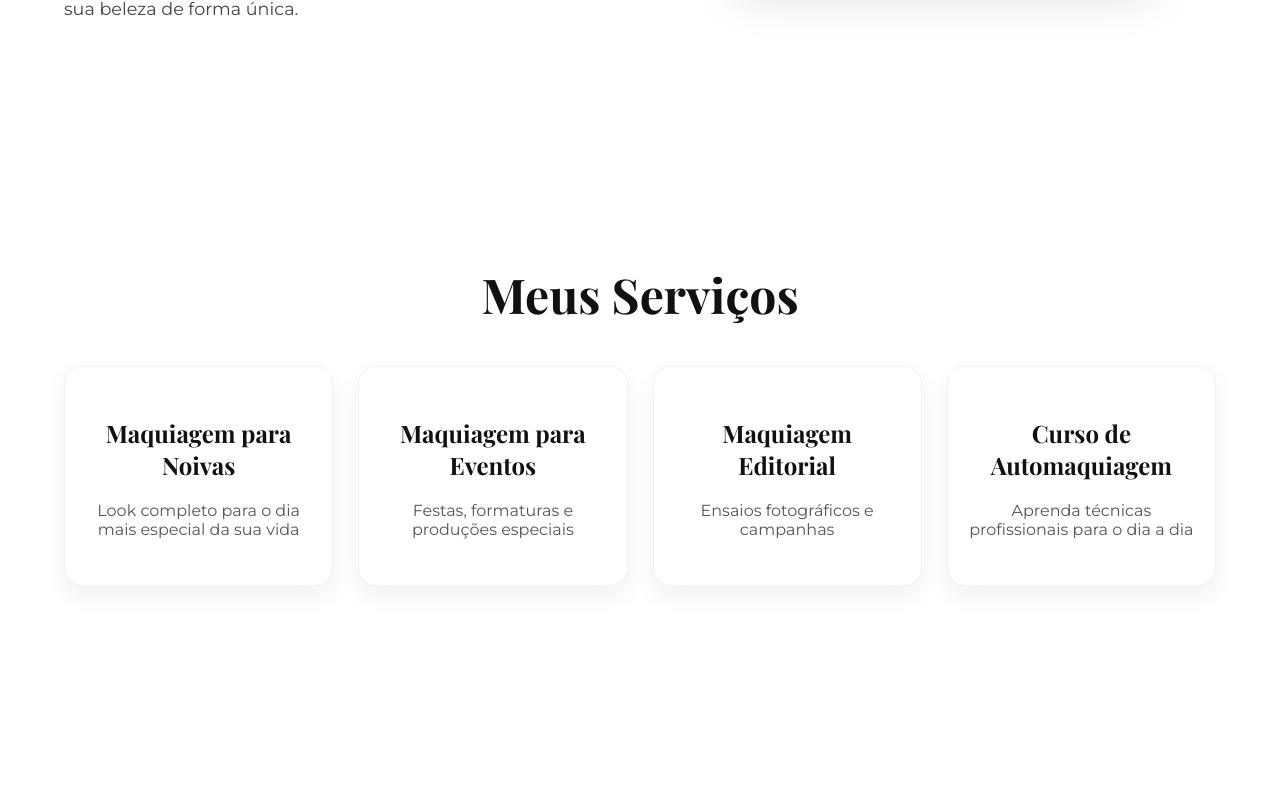
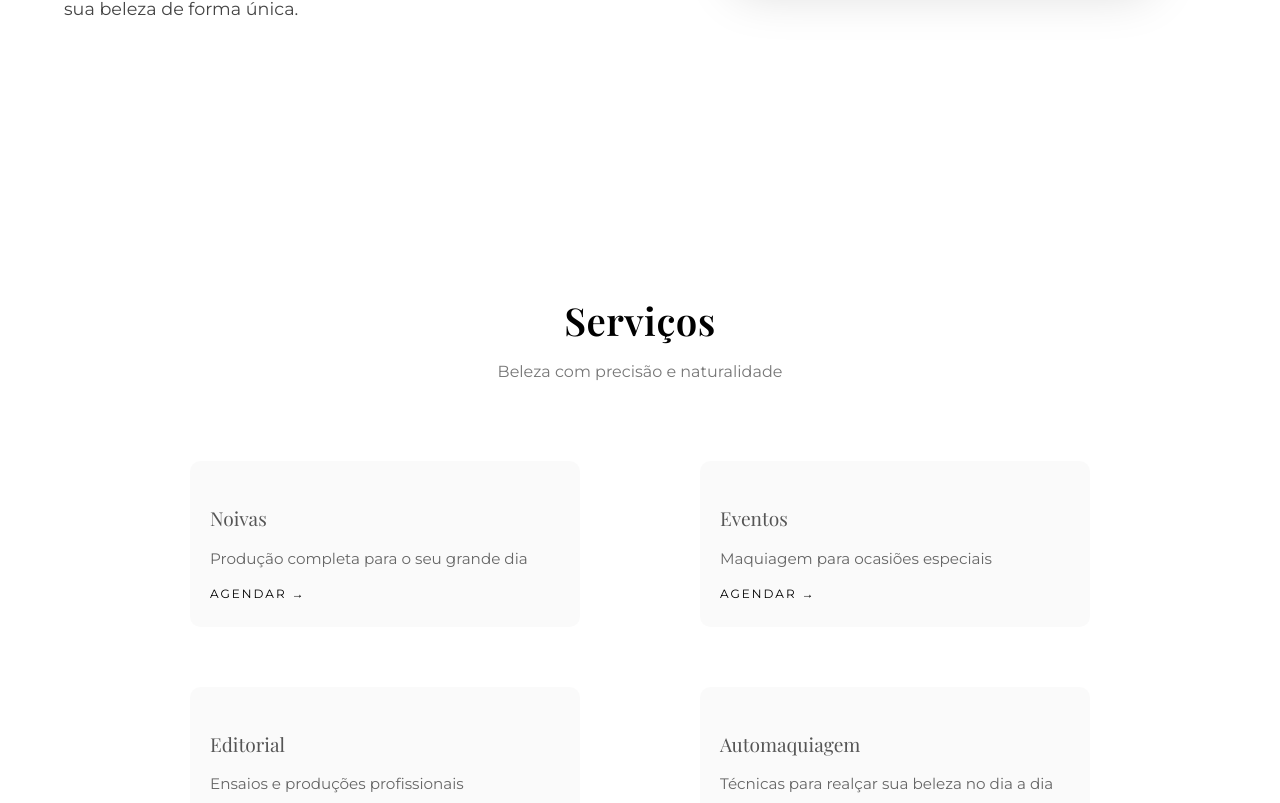
Before and after one commit to debbsouz/glow-studio-website, a React (Vite) app: page / in a window 1280 px wide. Shown: the part 1452-2255 px from the top of the page. Built offline with nearby package versions, Linux system fonts and the light colour scheme.

Commit message:
refinar o layout dos serviços com cartões transparentes sutis e tipografia consistente

```diff
--- a/src/components/Services.jsx
+++ b/src/components/Services.jsx
@@ -1,28 +1,137 @@
+import { useEffect, useRef } from 'react';
+
 function Services() {
+  const sectionRef = useRef();
+
+  useEffect(() => {
+    const el = sectionRef.current;
+
+    el.style.opacity = 0;
+    el.style.transform = 'translateY(30px)';
+
+    setTimeout(() => {
+      el.style.transition = 'all 0.8s ease';
+      el.style.opacity = 1;
+      el.style.transform = 'translateY(0)';
+    }, 200);
+  }, []);
+
   return (
-    <section className="services-section">
-      <h1>Meus Serviços</h1>
+    <section
+      id="servicos"
+      ref={sectionRef}
+      style={{
+        padding: '120px 5%',
+        background: '#fff',
+        textAlign: 'center',
+        fontFamily: "'Montserrat', sans-serif",
+      }}
+    >
+      <h2
+        style={{
+          fontSize: '2.4rem',
+          marginBottom: '10px',
+          fontFamily: "'Playfair Display', serif",
+          fontWeight: 600,
+          letterSpacing: '0.5px',
+          color: '#000',
+        }}
+      >
+        Serviços
+      </h2>
 
-      <div className="services-grid">
-        <div className="glowCard">
-          <h2>Maquiagem para Noivas</h2>
-          <p>Look completo para o dia mais especial da sua vida</p>
-        </div>
+      <p
+        style={{
+          color: '#777',
+          marginBottom: '80px',
+          fontSize: '1rem',
+        }}
+      >
+        Beleza com precisão e naturalidade
+      </p>
 
-        <div className="glowCard">
-          <h2>Maquiagem para Eventos</h2>
-          <p>Festas, formaturas e produções especiais</p>
-        </div>
+      <div
+        style={{
+          display: 'grid',
+          gridTemplateColumns: 'repeat(2, 1fr)',
+          gap: '60px 120px',
+          maxWidth: '900px',
+          margin: '0 auto',
+          textAlign: 'left',
+        }}
+      >
+        {[
+          {
+            title: 'Noivas',
+            desc: 'Produção completa para o seu grande dia',
+          },
+          {
+            title: 'Eventos',
+            desc: 'Maquiagem para ocasiões especiais',
+          },
+          {
+            title: 'Editorial',
+            desc: 'Ensaios e produções profissionais',
+          },
+          {
+            title: 'Automaquiagem',
+            desc: 'Técnicas para realçar sua beleza no dia a dia',
+          },
+        ].map((item, index) => (
+          <div
+            key={index}
+            style={{
+              padding: '25px 20px',
+              borderRadius: '10px',
+              background: 'rgba(0,0,0,0.02)', // 🔥 leve
+              transition: 'all 0.3s ease',
+            }}
+            onMouseOver={(e) => {
+              e.currentTarget.style.background = 'rgba(0,0,0,0.04)';
+              e.currentTarget.style.transform = 'translateY(-3px)';
+            }}
+            onMouseOut={(e) => {
+              e.currentTarget.style.background = 'rgba(0,0,0,0.02)';
+              e.currentTarget.style.transform = 'translateY(0)';
+            }}
+          >
+            <h3
+              style={{
+                fontSize: '1.2rem',
+                marginBottom: '8px',
+                fontWeight: 500,
+                fontFamily: "'Playfair Display', serif",
+              }}
+            >
+              {item.title}
+            </h3>
 
-        <div className="glowCard">
-          <h2>Maquiagem Editorial</h2>
-          <p>Ensaios fotográficos e campanhas</p>
-        </div>
+            <p
+              style={{
+                color: '#666',
+                fontSize: '0.95rem',
+                lineHeight: '1.6',
+                marginBottom: '12px',
+              }}
+            >
+              {item.desc}
+            </p>
 
-        <div className="glowCard">
-          <h2>Curso de Automaquiagem</h2>
-          <p>Aprenda técnicas profissionais para o dia a dia</p>
-        </div>
+            <span
+              style={{
+                fontSize: '0.75rem',
+                letterSpacing: '2px',
+                color: '#000',
+                cursor: 'pointer',
+                transition: 'opacity 0.3s',
+              }}
+              onMouseOver={(e) => (e.currentTarget.style.opacity = 0.5)}
+              onMouseOut={(e) => (e.currentTarget.style.opacity = 1)}
+            >
+              AGENDAR →
+            </span>
+          </div>
+        ))}
       </div>
     </section>
   );
```
